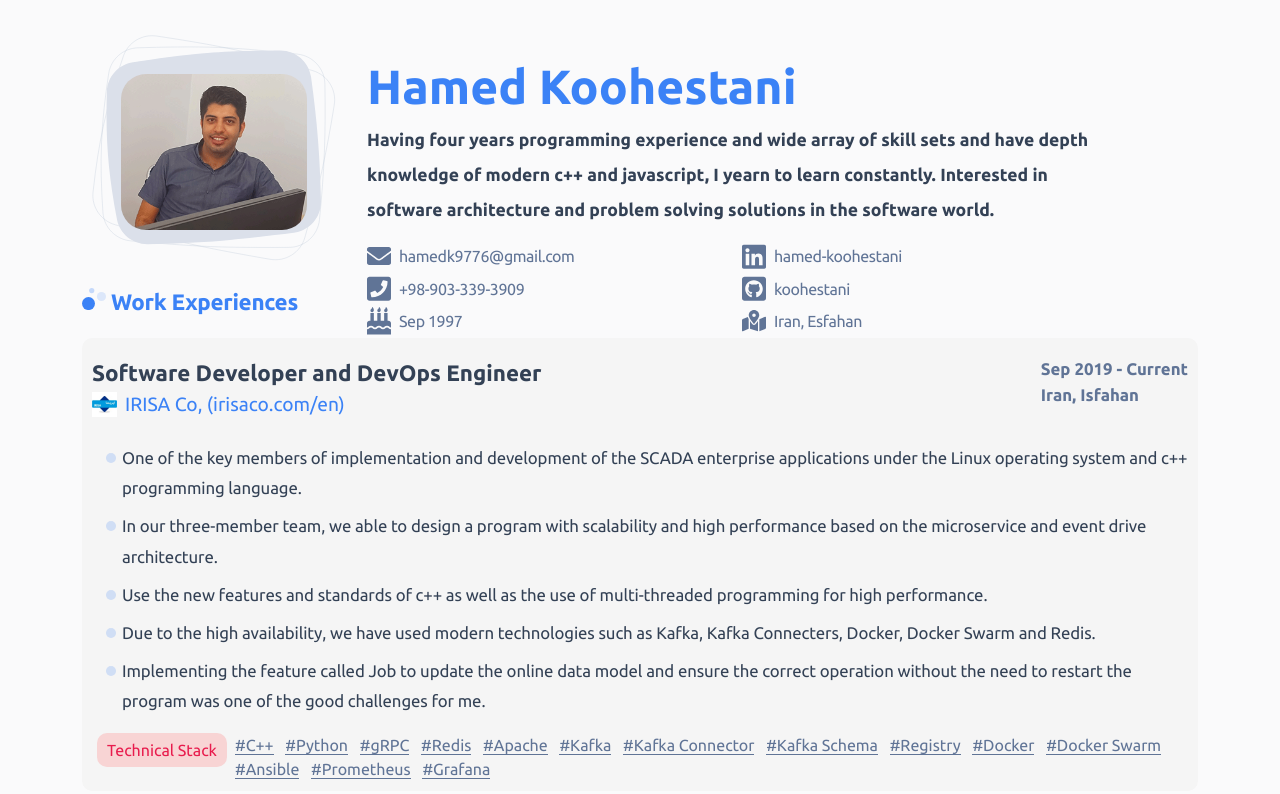
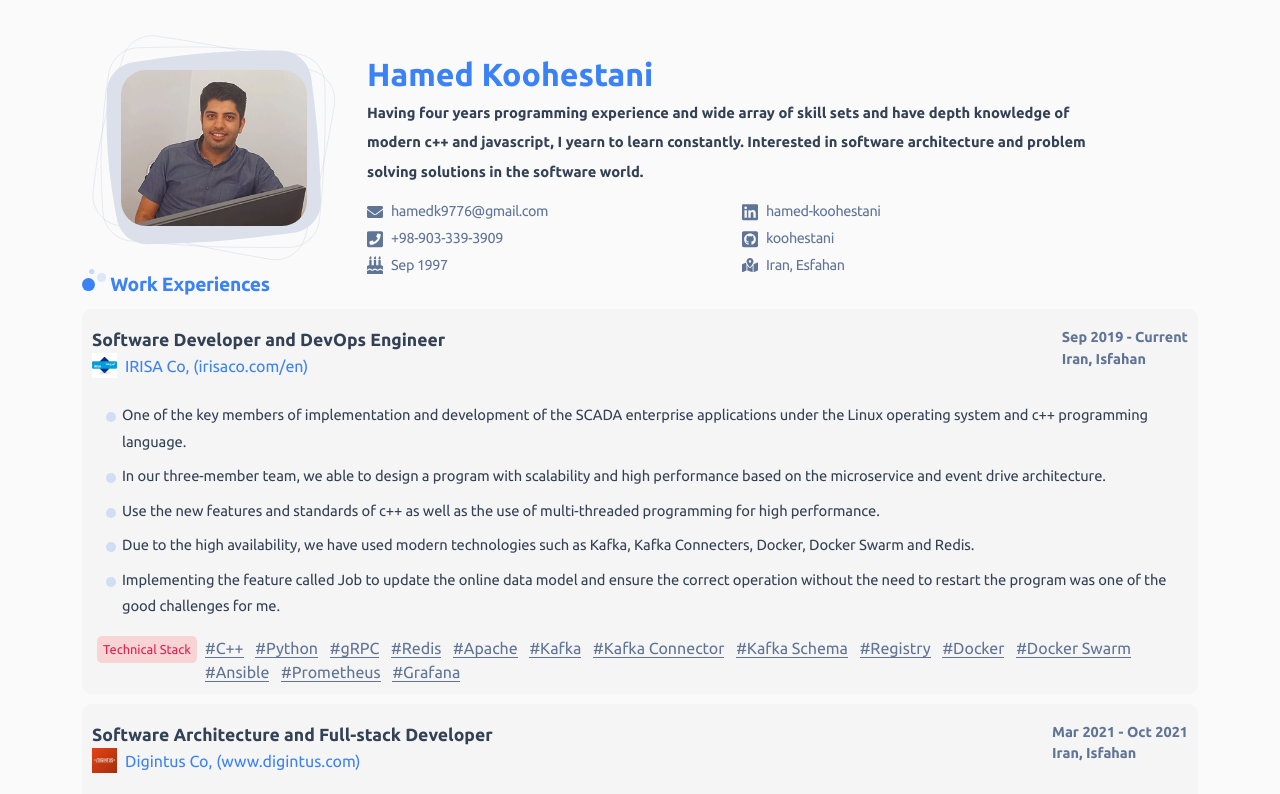
Before and after one commit to koohestani/koohestani.github.io, a plain HTML site: page index.html in a window 1280 px wide. Shown: the top 794 px of the page. Drawn offline with Linux system fonts and the light colour scheme.

Commit message:
improve font size

```diff
--- a/assets/styles/styles.css
+++ b/assets/styles/styles.css
@@ -102,7 +102,7 @@ body {
 
 .cv__prsonal--info .cv__description {
   color: var(--var-primary-black-color);
-    font-size: 1.1rem;
+  font-size: 0.92rem;
   font-weight: bold;
   max-width: 750px;
   line-height: 2;
@@ -120,7 +120,7 @@ body {
 }
 
 .cv__contact .cv__contact--item svg {
-    width: 24px;
+  width: 16px;
   height: auto;
   margin-right: 8px;
   fill: var(--var-secondary-color);
@@ -131,10 +131,11 @@ body {
   font-weight: 400;
   letter-spacing: -0.4px;
   text-decoration: none;
+  font-size: 0.9rem;
 }
 
 .cv {
-    margin-top: 40px;
+  margin-top: 20px;
 }
 
 .cv:first-child {
@@ -147,12 +148,12 @@ body {
 
 .cv:not(:first-child) {
   border-top: 1px solid #dce7fb;
-    padding-top: 20px;
+  padding-top: 10px;
 }
 
 .cv .cv__title {
   color: var(--var-primary-color);
-    font-size: 1.4rem;
+  font-size: 1.2rem;
   font-weight: 700;
   letter-spacing: -0.3px;
 }
@@ -212,13 +213,13 @@ body {
   background-color: #f5f5f5;
   border-radius: 10px;
   padding: 10px;
-    margin-top: 20px;
+  margin-top: 10px;
 }
 
 .cv__content .cv__content--label {
   color: var(--var-primary-black-color);
   font-weight: 700;
-    font-size: 1.2rem;
+  font-size: 1.1rem;
 }
 
 .cv__content .cv__content--list {
@@ -261,8 +262,8 @@ body {
   align-self: baseline;
   margin-bottom: 8px;
   padding: 4px;
-    font-size: 0.9rem;
-    min-width: unset;
+  font-size: 0.8rem;
+  min-width: 100px;
   border-radius: 5px;
   margin-left: 5px;
 }
@@ -289,7 +290,7 @@ body {
 }
 
 .tools .cv__content .cv__content--list .cv__content--item {
-    font-size: 0.95rem;
+  font-size: 0.92rem;
 }
 
 .cv__personal--img {
@@ -311,25 +312,7 @@ body {
 
   .cv__prsonal--info .cv__name {
     margin-top: 0;
-        font-size: 3rem;
     text-align: left;
-    }
-
-    .cv .cv__details .cv__detail .cv__details--title {
-        font-size: 1.4rem;
-    }
-
-    .cv .cv__details .cv__detail .cv__details--company a {
-        font-size: 1.2rem;
-    }
-
-    .cv .cv__details .cv__detail .cv__details--date,
-    .cv .cv__details .cv__detail .cv__details--location {
-        font-size: 1.05rem;
-    }
-
-    .cv__content .cv__content--list .cv__content--item {
-        font-size: 1.05rem;
   }
 
   .cv__footer {
@@ -339,9 +322,5 @@ body {
 
   .cv__footer .cv__footer--title {
     margin-bottom: 0;
-        padding: 5px 8px;
-        border-radius: 10px;
-        min-width: 130px;
-        font-size: 1rem;
   }
 }
```
Lines whose indentation alone changed are shown as unchanged.
